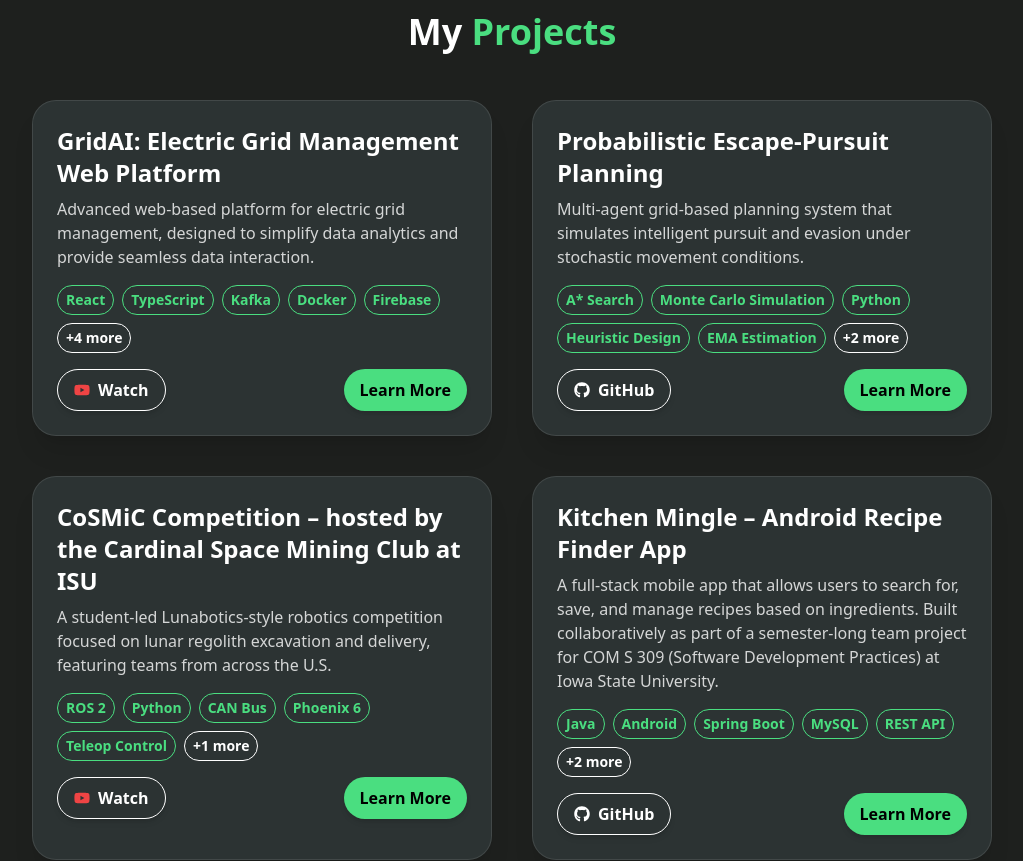
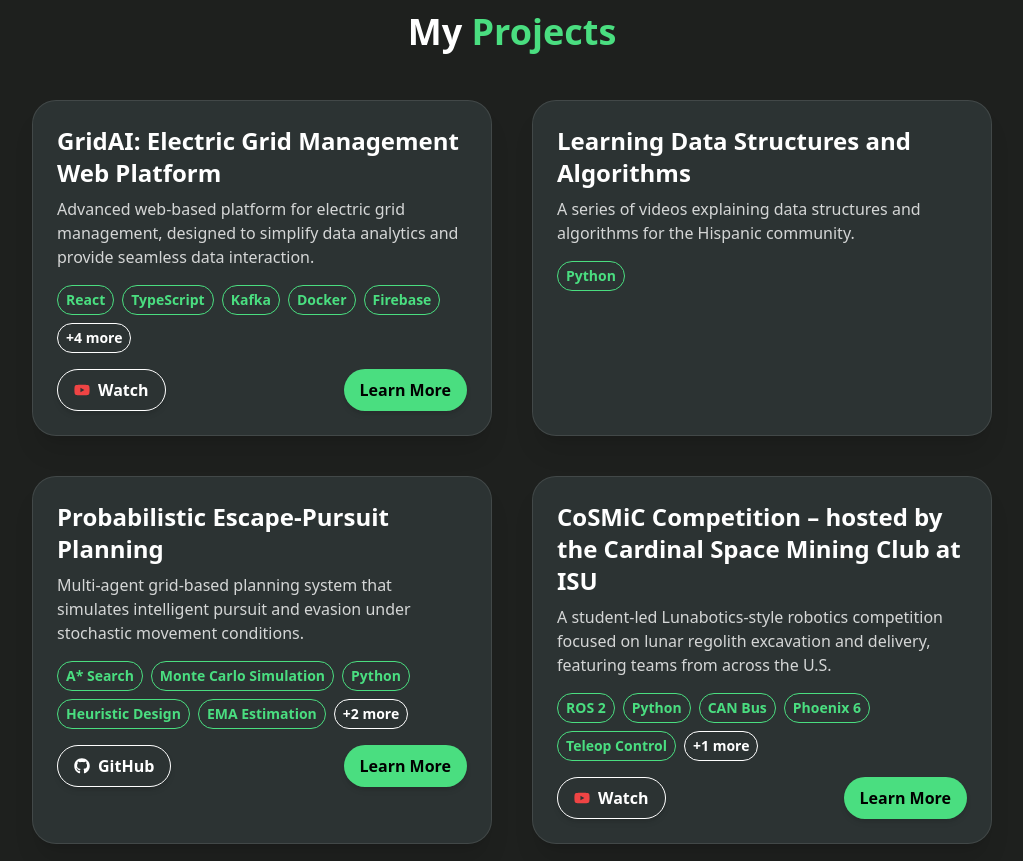
Before and after one commit to jhsotoglz/web-portfolio, a React (Vite) app: page / in a window 1280 px wide. Shown: the part 1280-2141 px from the top of the page, without its empty margins (128-1151 px from the left). Built offline with nearby package versions, Linux system fonts and the light colour scheme.

Commit message:
Adding new video project

```diff
--- a/src/data/projectData.ts
+++ b/src/data/projectData.ts
@@ -70,6 +70,18 @@ export const projects: Project[] = [
       { name: "Final Report", url: FinalReport },
     ],
     images: [GridAIPoster]
+  },
+  {
+    title: "Learning Data Structures and Algorithms",
+    description: "A series of videos explaining data structures and algorithms for the Hispanic community.",
+    tech: [
+      "Python",
+    ],
+    link: "",
+    youtubeLinks: [],
+    details: ``,
+    pdfs: [],
+    images: []
   },
   {
     title: "Probabilistic Escape-Pursuit Planning",
```
